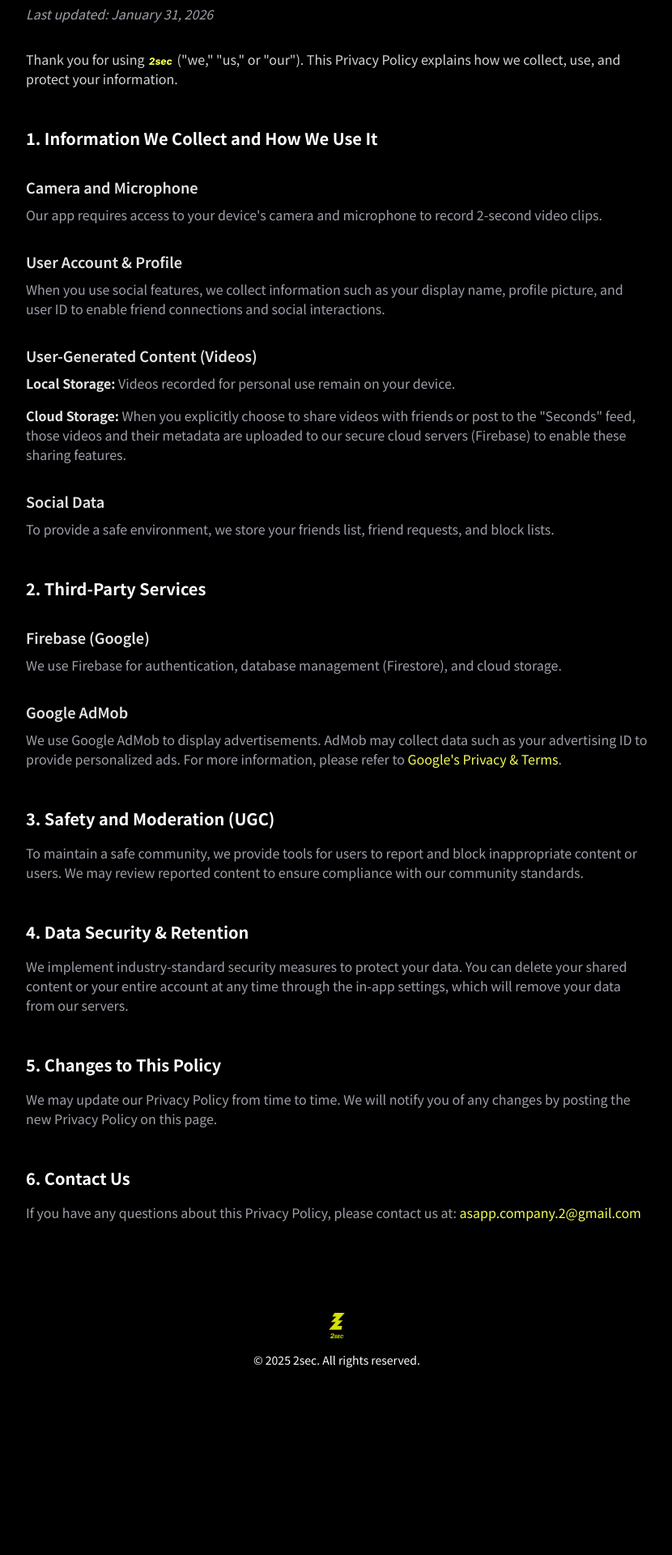
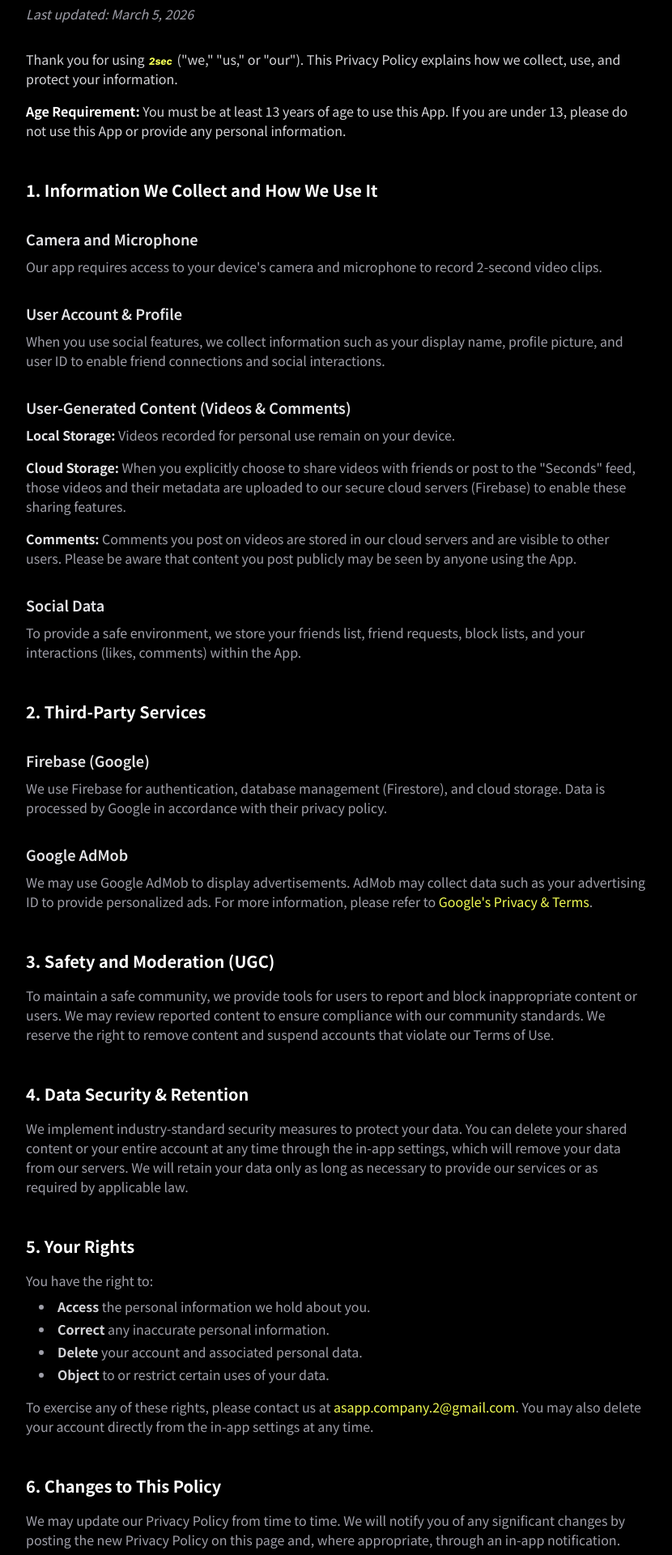
Before and after one commit to Ashunar0/2sec-lp, a Next.js app: page /en/privacy in a window 1280 px wide. Shown: the part 280-2200 px from the top of the page at 81% size, without its empty margins (224-1054 px from the left). Before the commit the page ends 2001 px from the top, so only its background shows below. Built offline with nearby package versions, Linux system fonts and the light colour scheme.

Commit message:
privacy更新

```diff
--- a/app/[lang]/privacy/page.tsx
+++ b/app/[lang]/privacy/page.tsx
@@ -22,11 +22,14 @@
 
           <div className="max-w-none">
             <p className="text-zinc-400 italic mb-8">
-              Last updated: January 31, 2026
+              Last updated: March 5, 2026
             </p>
 
+            <p className="mb-4 text-zinc-300">
+              Thank you for using <span className="brand-text text-xs align-baseline mx-0.5">2sec</span> (&quot;we,&quot; &quot;us,&quot; or &quot;our&quot;). This Privacy Policy explains how we collect, use, and protect your information.
+            </p>
             <p className="mb-8 text-zinc-300">
-              Thank you for using <span className="brand-text text-xs align-baseline mx-0.5">2sec</span> (&quot;we,&quot; &quot;us,&quot; or &quot;our&quot;). This Privacy Policy explains how we collect, use, and protect your information.
+              <strong className="text-white">Age Requirement:</strong> You must be at least 13 years of age to use this App. If you are under 13, please do not use this App or provide any personal information.
             </p>
 
             <h2 className="text-xl font-bold mt-12 mb-4 text-white">1. Information We Collect and How We Use It</h2>
@@ -41,7 +44,7 @@
               When you use social features, we collect information such as your display name, profile picture, and user ID to enable friend connections and social interactions.
             </p>
 
-            <h3 className="text-lg font-semibold mt-8 mb-2 text-zinc-200">User-Generated Content (Videos)</h3>
+            <h3 className="text-lg font-semibold mt-8 mb-2 text-zinc-200">User-Generated Content (Videos & Comments)</h3>
             <div className="text-zinc-400 mb-4 space-y-4">
               <p>
                 <strong className="text-zinc-200">Local Storage:</strong> Videos recorded for personal use remain on your device.
@@ -49,41 +52,58 @@
               <p>
                 <strong className="text-zinc-200">Cloud Storage:</strong> When you explicitly choose to share videos with friends or post to the &quot;Seconds&quot; feed, those videos and their metadata are uploaded to our secure cloud servers (Firebase) to enable these sharing features.
               </p>
+              <p>
+                <strong className="text-zinc-200">Comments:</strong> Comments you post on videos are stored in our cloud servers and are visible to other users. Please be aware that content you post publicly may be seen by anyone using the App.
+              </p>
             </div>
 
             <h3 className="text-lg font-semibold mt-8 mb-2 text-zinc-200">Social Data</h3>
             <p className="text-zinc-400 mb-4">
-              To provide a safe environment, we store your friends list, friend requests, and block lists.
+              To provide a safe environment, we store your friends list, friend requests, block lists, and your interactions (likes, comments) within the App.
             </p>
 
             <h2 className="text-xl font-bold mt-12 mb-4 text-white">2. Third-Party Services</h2>
 
             <h3 className="text-lg font-semibold mt-8 mb-2 text-zinc-200">Firebase (Google)</h3>
             <p className="text-zinc-400 mb-4">
-              We use Firebase for authentication, database management (Firestore), and cloud storage.
+              We use Firebase for authentication, database management (Firestore), and cloud storage. Data is processed by Google in accordance with their privacy policy.
             </p>
 
             <h3 className="text-lg font-semibold mt-8 mb-2 text-zinc-200">Google AdMob</h3>
             <p className="text-zinc-400 mb-4">
-              We use Google AdMob to display advertisements. AdMob may collect data such as your advertising ID to provide personalized ads. For more information, please refer to <a href="https://policies.google.com/technologies/ads" target="_blank" rel="noopener noreferrer" className="text-accent hover:underline">Google&apos;s Privacy & Terms</a>.
+              We may use Google AdMob to display advertisements. AdMob may collect data such as your advertising ID to provide personalized ads. For more information, please refer to <a href="https://policies.google.com/technologies/ads" target="_blank" rel="noopener noreferrer" className="text-accent hover:underline">Google&apos;s Privacy & Terms</a>.
             </p>
 
             <h2 className="text-xl font-bold mt-12 mb-4 text-white">3. Safety and Moderation (UGC)</h2>
             <p className="text-zinc-400 mb-4">
-              To maintain a safe community, we provide tools for users to report and block inappropriate content or users. We may review reported content to ensure compliance with our community standards.
+              To maintain a safe community, we provide tools for users to report and block inappropriate content or users. We may review reported content to ensure compliance with our community standards. We reserve the right to remove content and suspend accounts that violate our Terms of Use.
             </p>
 
             <h2 className="text-xl font-bold mt-12 mb-4 text-white">4. Data Security & Retention</h2>
             <p className="text-zinc-400 mb-4">
-              We implement industry-standard security measures to protect your data. You can delete your shared content or your entire account at any time through the in-app settings, which will remove your data from our servers.
+              We implement industry-standard security measures to protect your data. You can delete your shared content or your entire account at any time through the in-app settings, which will remove your data from our servers. We will retain your data only as long as necessary to provide our services or as required by applicable law.
             </p>
 
-            <h2 className="text-xl font-bold mt-12 mb-4 text-white">5. Changes to This Policy</h2>
+            <h2 className="text-xl font-bold mt-12 mb-4 text-white">5. Your Rights</h2>
+            <p className="text-zinc-400 mb-2">
+              You have the right to:
+            </p>
+            <ul className="list-disc list-inside text-zinc-400 mb-4 space-y-1 ml-4">
+              <li><strong className="text-zinc-300">Access</strong> the personal information we hold about you.</li>
+              <li><strong className="text-zinc-300">Correct</strong> any inaccurate personal information.</li>
+              <li><strong className="text-zinc-300">Delete</strong> your account and associated personal data.</li>
+              <li><strong className="text-zinc-300">Object</strong> to or restrict certain uses of your data.</li>
+            </ul>
             <p className="text-zinc-400 mb-4">
-              We may update our Privacy Policy from time to time. We will notify you of any changes by posting the new Privacy Policy on this page.
+              To exercise any of these rights, please contact us at <a href="mailto:asapp.company.2@gmail.com" className="text-accent hover:underline">asapp.company.2@gmail.com</a>. You may also delete your account directly from the in-app settings at any time.
             </p>
 
-            <h2 className="text-xl font-bold mt-12 mb-4 text-white">6. Contact Us</h2>
+            <h2 className="text-xl font-bold mt-12 mb-4 text-white">6. Changes to This Policy</h2>
+            <p className="text-zinc-400 mb-4">
+              We may update our Privacy Policy from time to time. We will notify you of any significant changes by posting the new Privacy Policy on this page and, where appropriate, through an in-app notification.
+            </p>
+
+            <h2 className="text-xl font-bold mt-12 mb-4 text-white">7. Contact Us</h2>
             <p className="text-zinc-400 mb-4">
               If you have any questions about this Privacy Policy, please contact us at: <a href="mailto:asapp.company.2@gmail.com" className="text-accent hover:underline">asapp.company.2@gmail.com</a>
             </p>
--- a/app/[lang]/terms/page.tsx
+++ b/app/[lang]/terms/page.tsx
@@ -22,11 +22,14 @@
 
                     <div className="max-w-none">
                         <p className="text-zinc-400 italic mb-8">
-                            Last updated: January 31, 2026
+                            Last updated: March 5, 2026
                         </p>
 
+                        <p className="mb-4 text-zinc-300">
+                            By downloading or using the <span className="brand-text text-xs align-baseline mx-0.5">2sec</span> application, these terms will automatically apply to you.
+                        </p>
                         <p className="mb-8 text-zinc-300">
-                            By downloading or using the <span className="brand-text text-xs align-baseline mx-0.5">2sec</span> application, these terms will automatically apply to you.
+                            <strong className="text-white">Age Requirement:</strong> You must be at least 13 years of age to use this App. By using this App, you confirm that you meet this age requirement. If you are under 13, please do not use this App.
                         </p>
 
                         <h2 className="text-xl font-bold mt-12 mb-4 text-white">1. Standard EULA</h2>
@@ -38,7 +41,7 @@
 
                         <h2 className="text-xl font-bold mt-12 mb-4 text-white">2. User-Generated Content (UGC) Policy</h2>
                         <p className="text-zinc-400 mb-4">
-                            <span className="brand-text text-xs align-baseline mx-0.5">2sec</span> allows users to share short video clips with friends and the community. To ensure a safe experience, we have a Zero-Tolerance Policy regarding objectionable content.
+                            <span className="brand-text text-xs align-baseline mx-0.5">2sec</span> allows users to share short video clips and comments with friends and the community. To ensure a safe experience, we have a Zero-Tolerance Policy regarding objectionable content.
                         </p>
 
                         <h3 className="text-lg font-semibold mt-8 mb-2 text-zinc-200">Prohibited Content:</h3>
@@ -49,23 +52,34 @@
                             <li>Violent, graphic, or encouraging illegal acts.</li>
                             <li>Discriminatory (based on race, religion, gender, etc.).</li>
                             <li>Infringing on the privacy or intellectual property of others.</li>
+                            <li>Spam, impersonation, or otherwise deceptive.</li>
                         </ul>
 
                         <h3 className="text-lg font-semibold mt-8 mb-2 text-zinc-200">Moderation and Enforcement:</h3>
                         <ul className="list-disc list-inside text-zinc-400 mb-4 space-y-1 ml-4">
                             <li>We provide in-app tools for users to report (flag) and block any user or content.</li>
-                            <li>Reported content will be reviewed within 24 hours.</li>
-                            <li>If found in violation of these terms, we will remove the content and/or suspend the user&apos;s account immediately.</li>
+                            <li>Reported content will be reviewed as soon as practicable.</li>
+                            <li>If found in violation of these terms, we will remove the content and/or suspend the user&apos;s account.</li>
                         </ul>
 
-                        <h2 className="text-xl font-bold mt-12 mb-4 text-white">3. Limitation of Liability</h2>
+                        <h2 className="text-xl font-bold mt-12 mb-4 text-white">3. Disclosure to Authorities</h2>
                         <p className="text-zinc-400 mb-4">
-                            You use the App at your own risk. We are not responsible for any personal interactions or the content shared by users.
+                            We cooperate with lawful requests from law enforcement and courts. When required by applicable law or a valid legal process (such as a court order or subpoena), we may disclose user information, including sender identification data, to the appropriate authorities. We will handle such requests in accordance with applicable Japanese law, including the Act on the Limitation of Liability for Damages of Specified Telecommunications Service Providers and the Disclosure of Identification Information of the Senders.
                         </p>
 
-                        <h2 className="text-xl font-bold mt-12 mb-4 text-white">4. Contact</h2>
+                        <h2 className="text-xl font-bold mt-12 mb-4 text-white">4. Limitation of Liability</h2>
                         <p className="text-zinc-400 mb-4">
-                            If you have any questions or report violations, please contact: <a href="mailto:asapp.company.2@gmail.com" className="text-accent hover:underline">asapp.company.2@gmail.com</a>
+                            You use the App at your own risk. We are not responsible for any personal interactions or the content shared by users. To the extent permitted by applicable law, our total liability shall not exceed the amount you paid us in the twelve months prior to the claim.
+                        </p>
+
+                        <h2 className="text-xl font-bold mt-12 mb-4 text-white">5. Governing Law</h2>
+                        <p className="text-zinc-400 mb-4">
+                            These Terms of Use are governed by and construed in accordance with the laws of Japan. Any disputes arising from these Terms shall be subject to the exclusive jurisdiction of the Tokyo District Court as the court of first instance.
+                        </p>
+
+                        <h2 className="text-xl font-bold mt-12 mb-4 text-white">6. Contact</h2>
+                        <p className="text-zinc-400 mb-4">
+                            If you have any questions or wish to report violations, please contact: <a href="mailto:asapp.company.2@gmail.com" className="text-accent hover:underline">asapp.company.2@gmail.com</a>
                         </p>
                     </div>
                 </div>
```
